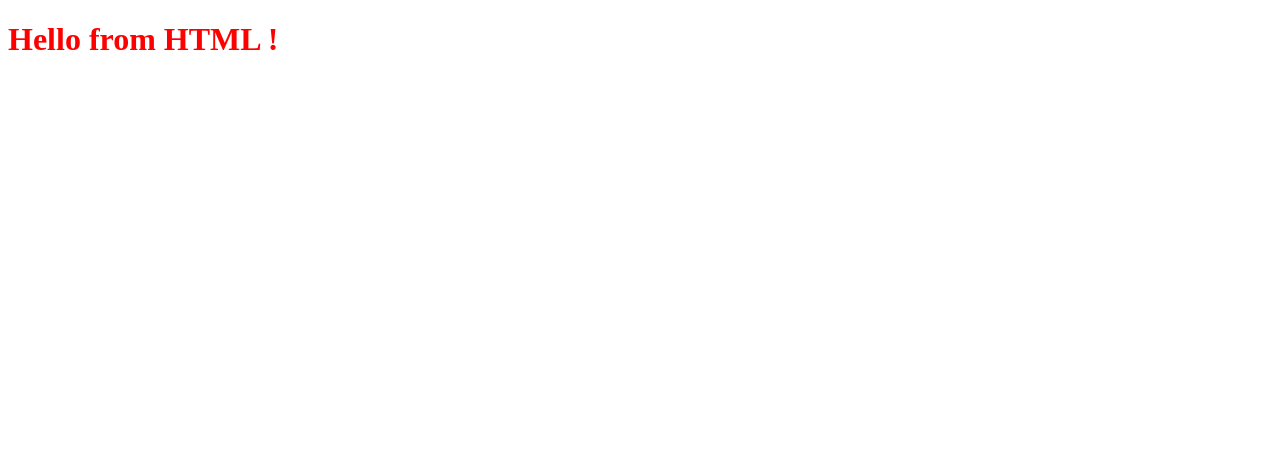
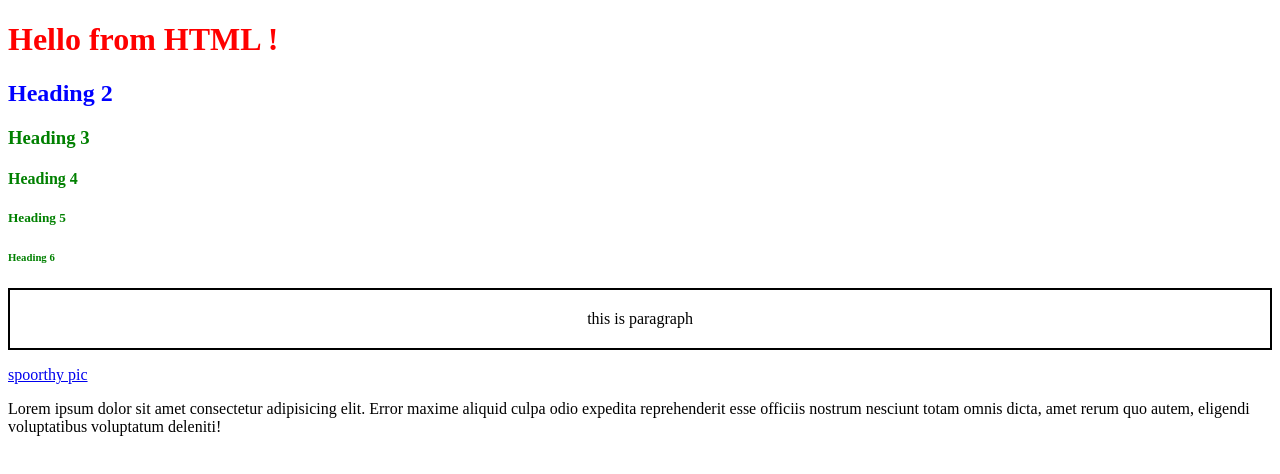
Before and after one commit to salandri22/autosuggest, a website: page frontend/index.html in a window 1280 px wide. Drawn offline with Linux system fonts and the light colour scheme.

Commit message:
html tags

```diff
--- a/frontend/css/index.css
+++ b/frontend/css/index.css
@@ -1,3 +1,18 @@
 h1 {
     color : red;
 }
+
+#Heading-2{
+    color : blue;
+}
+.Heading{
+    color: green
+}
+.para{
+    border:2px;
+    border-color:black;
+    border-style: solid;
+    padding: 20px;
+    text-align: center;
+
+}
--- a/frontend/index.html
+++ b/frontend/index.html
@@ -8,6 +8,14 @@
 </head>
 <body>
     <h1> Hello from HTML !</h1>
+    <h2 id="Heading-2">Heading 2 </h2>
+    <h3 class="Heading"> Heading 3 </h3>
+    <h4 class="Heading"> Heading 4 </h4>
+    <h5 class="Heading"> Heading 5 </h5>
+    <h6 class="Heading"> Heading 6 </h3>
+    <p class = "para">this is paragraph</p>
+    <a href="https://www.britannica.com/animal/pig-mammal-group">spoorthy pic</a>
+    <p>Lorem ipsum dolor sit amet consectetur adipisicing elit. Error maxime aliquid culpa odio expedita reprehenderit esse officiis nostrum nesciunt totam omnis dicta, amet rerum quo autem, eligendi voluptatibus voluptatum deleniti!</p>
     <script src="js/index.js"></script>
 </body>
 </html>
```
